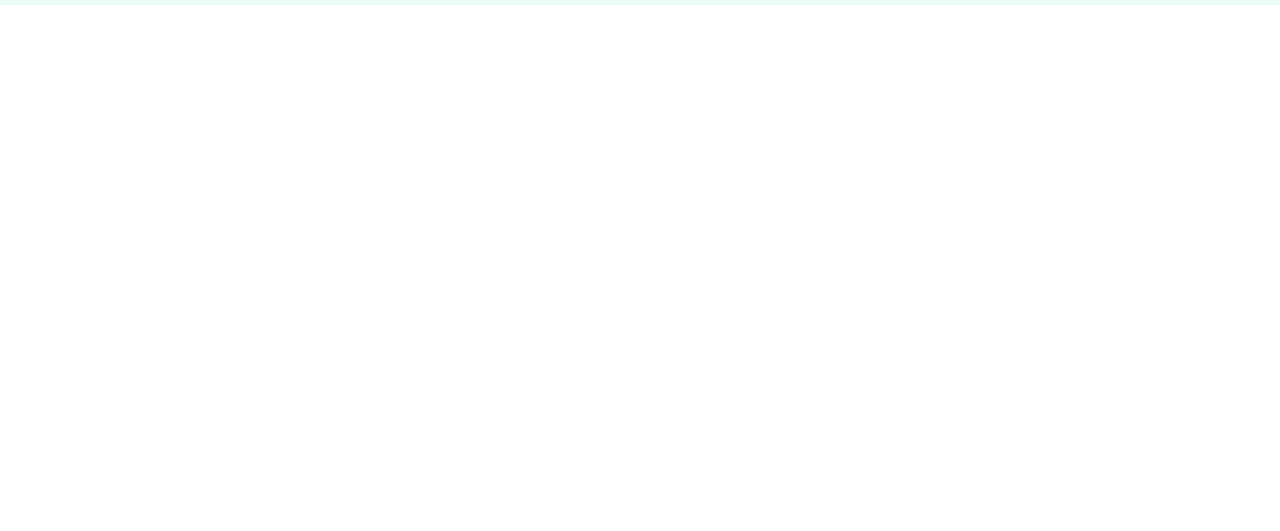
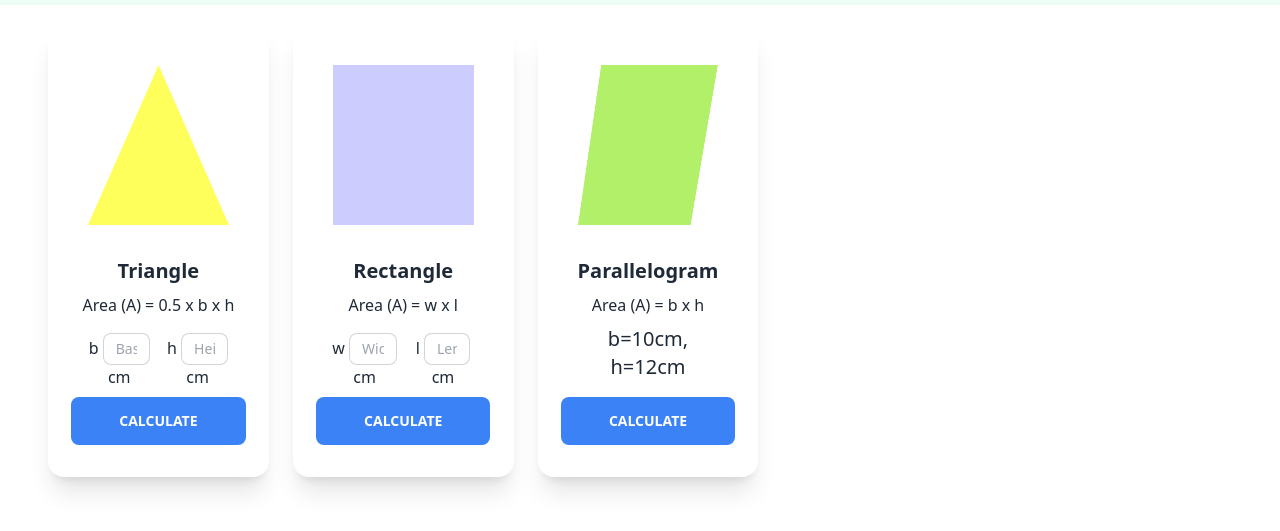
Before and after one commit to NaimurAlltime/js-geometry-genius, a plain HTML site: page index.html in a window 1280 px wide. Shown: the part 71-602 px from the top of the page. Drawn offline with nearby package versions, Linux system fonts and the light colour scheme.

Commit message:
triangle rectangle parallelogram card design added

```diff
--- a/index.html
+++ b/index.html
@@ -25,7 +25,103 @@
         </div>
       </div>
 </header>
+<main>
+    <section class="lg:px-12 flex flex-col md:flex-row lg:flex-row">
+        <div
+          class="products-cetails w-full md:w-[60%] lg:w-[60%] mt-5 grid md:grid-cols-2 lg:grid-cols-3 gap-6"
+        >
+          <!-- card  number 1-->
+          <div class="card w-full bg-base-100 shadow-xl">
+            <figure class="px-10 pt-10">
+                <img class="w-full h-40" src="images/triangle.png" alt="triangle">
+            </figure>
+            <div class="card-body items-center text-center">
+              <h2 class="card-title">Triangle</h2>
+              <p>Area (A) = 0.5 x b x h</p>
+          <div class="flex">
+        <p>
+           <span>b</span>
+            <input
+            type="text"
+            id="first-input"
+            placeholder="Base"
+            class="input input-bordered input-sm w-3/5 max-w-xs"
+          />
+          <span>cm</span>
+        </p>
+        <p>
+            <span>h</span>
+            <input
+              type="text"
+              placeholder="Height"
+              id="second-input"
+              class="input input-bordered input-sm w-3/5 max-w-xs"
+            />
+            <span>cm</span>
+        </p>
+          </div>
+              <div class="card-actions">
+                <button class="btn bg-blue-500 border-none px-12">Calculate</button>
+              </div>
+            </div>
+          </div>
+          <!-- card number 2  -->
+          <div class="card w-full bg-base-100 shadow-xl">
+            <figure class="px-10 pt-10">
+                <img class="w-full h-40" src="images/rectangle.png" alt="triangle">
+            </figure>
+            <div class="card-body items-center text-center">
+              <h2 class="card-title">Rectangle</h2>
+              <p>Area (A) = w x l</p>
+          <div class="flex">
+        <p>
+           <span>w</span>
+            <input
+            type="text"
+            id="first-input"
+            placeholder="Width"
+            class="input input-bordered input-sm w-3/5 max-w-xs"
+          />
+          <span>cm</span>
+        </p>
+        <p>
+            <span>l</span>
+            <input
+              type="text"
+              placeholder="Length"
+              id="second-input"
+              class="input input-bordered input-sm w-3/5 max-w-xs"
+            />
+            <span>cm</span>
+        </p>
+          </div>
+              <div class="card-actions">
+                <button class="btn bg-blue-500 border-none px-12">Calculate</button>
+              </div>
+            </div>
+          </div>
+          <!-- card number 3  -->
+          <div class="card w-full bg-base-100 shadow-xl">
+            <figure class="px-10 pt-10">
+                <img class="w-full h-40" src="images/parallelogram.png" alt="triangle">
+            </figure>
+            <div class="card-body items-center text-center">
+              <h2 class="card-title">Parallelogram</h2>
+              <p>Area (A) = b x h</p>
+          <div class="flex">
+        <p class="mb-2 text-xl">
+            b=10cm, h=12cm
+        </p>
+          </div>
+              <div class="card-actions">
+                <button class="btn bg-blue-500 border-none px-12">Calculate</button>
+              </div>
+            </div>
+          </div>
 
+        </div>
+    </section>
+</main>
     <script src="js/main.js"></script>
 </body>
 </html>
```
